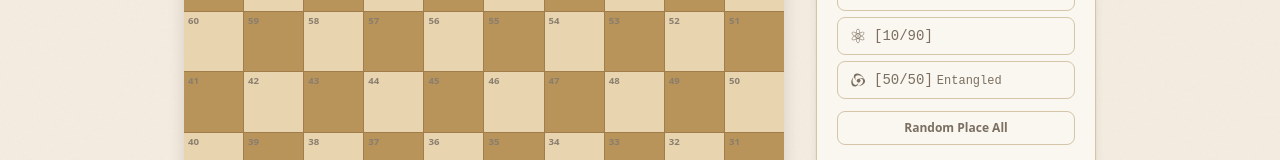
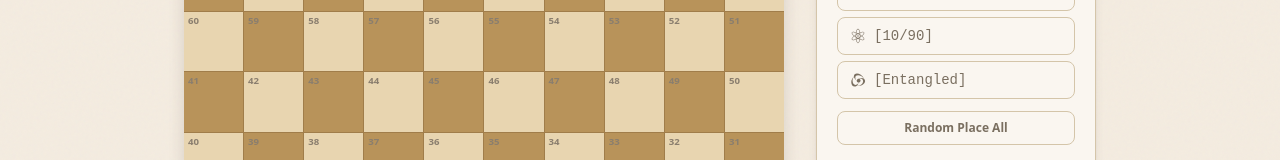
Before and after one commit to uts-iqc-group15/snake-ladder, a React (Vite) app: page / in a window 1280 px wide. Shown: the part 345-505 px from the top of the page. Built offline with nearby package versions, Linux system fonts and the light colour scheme.

Commit message:
fix(label): rename 50/50 qubit to Entangled
The biased Bell circuit yields ~40/40/10/10 joint distribution, so
the [50/50] label was misleading. Use [Entangled] consistently and
drop the duplicate badge in the placement card.

```diff
--- a/src/components/controls.tsx
+++ b/src/components/controls.tsx
@@ -68,11 +68,10 @@ export function Controls({ state, onRoll, onReset, onSelectQubit, onRandomPlace
                   onClick={() => onSelectQubit(configIdx)}
                 >
                   <QubitIcon entangled={config.entangled} className="text-base" />
-                  <span>
+                  <span
+                    className={config.entangled ? 'text-[var(--color-neon-yellow)]' : undefined}
+                  >
                     [{config.label}]
-                    {config.entangled && (
-                      <span className="ml-1 text-xs text-[var(--color-neon-yellow)]">Entangled</span>
-                    )}
                   </span>
                 </button>
               )
--- a/src/constants/board.ts
+++ b/src/constants/board.ts
@@ -32,7 +32,7 @@ export const QUBIT_CONFIGS: QubitConfig[] = [
   {
     // Sarah's circuit: ~40/40/10/10 over (m1 m0) ∈ {00,01,10,11}.
     // Player marginal P(m0=0)=0.5, partner-appears marginal P(m1=0)=0.8.
-    label: '50/50',
+    label: 'Entangled',
     ladderProb: 0.5,
     snakeProb: 0.5,
     entangled: true,
```
